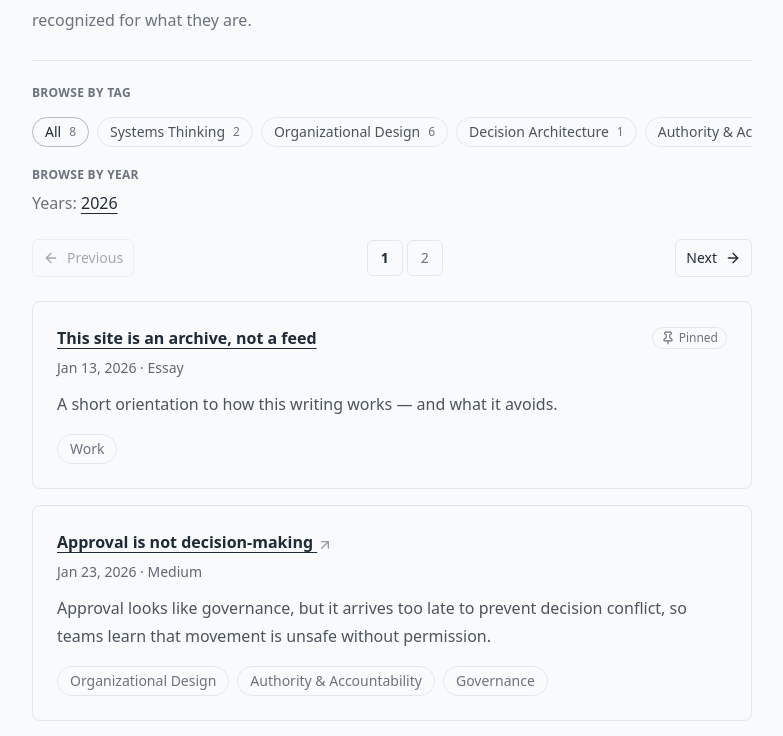
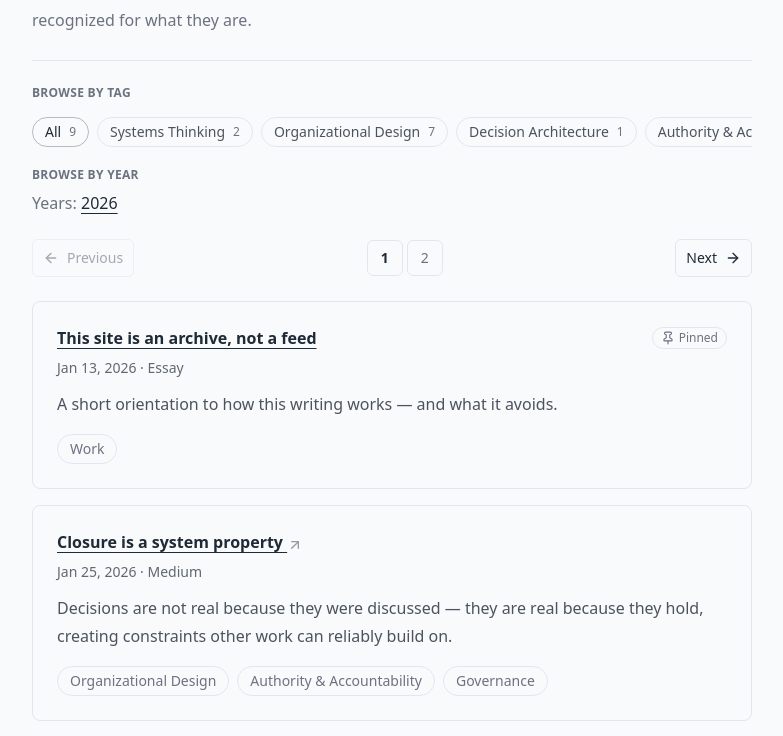
Before and after one commit to andrewjfrancis/andrewjfrancis-site, a Next.js app: page /writing in a window 1280 px wide. Shown: the part 326-1062 px from the top of the page, without its empty margins (248-1031 px from the left). Built offline with nearby package versions, Linux system fonts and the light colour scheme.

Commit message:
Publish “Closure is a system property”
Adds new writing entry and publishes it on-site.
Includes metadata, tags, publish date, and listing updates.
Links out to Medium version where applicable.

```diff
--- a/app/_lib/staticLastmod.ts
+++ b/app/_lib/staticLastmod.ts
@@ -6,7 +6,7 @@
  * Format: YYYY-MM-DD
  */
 export const STATIC_LASTMOD = {
-  home: "2026-01-19",
+  home: "2026-01-25",
   now: "2026-01-13",
   about: "2026-01-13",
 } as const;
--- a/app/writing/_data/articles.ts
+++ b/app/writing/_data/articles.ts
@@ -23,6 +23,18 @@ export type Article = {
 export const PAGE_SIZE = 5;
 
 export const ARTICLES_REAL: Article[] = [
+  {
+    id: "2026-01-25-01",
+    title: "Closure is a system property",
+    date: "2026-01-25",
+    year: 2026,
+    excerpt:
+      "Decisions are not real because they were discussed — they are real because they hold, creating constraints other work can reliably build on.",
+    source: "medium",
+    externalUrl:
+      "https://medium.com/@andrewjfrancis/closure-is-a-system-property-3c7d2757928e",
+    tags: ["Organizational Design", "Authority & Accountability", "Governance"],
+  },
   {
     id: "2026-01-23-01",
     title: "Approval is not decision-making",
```
